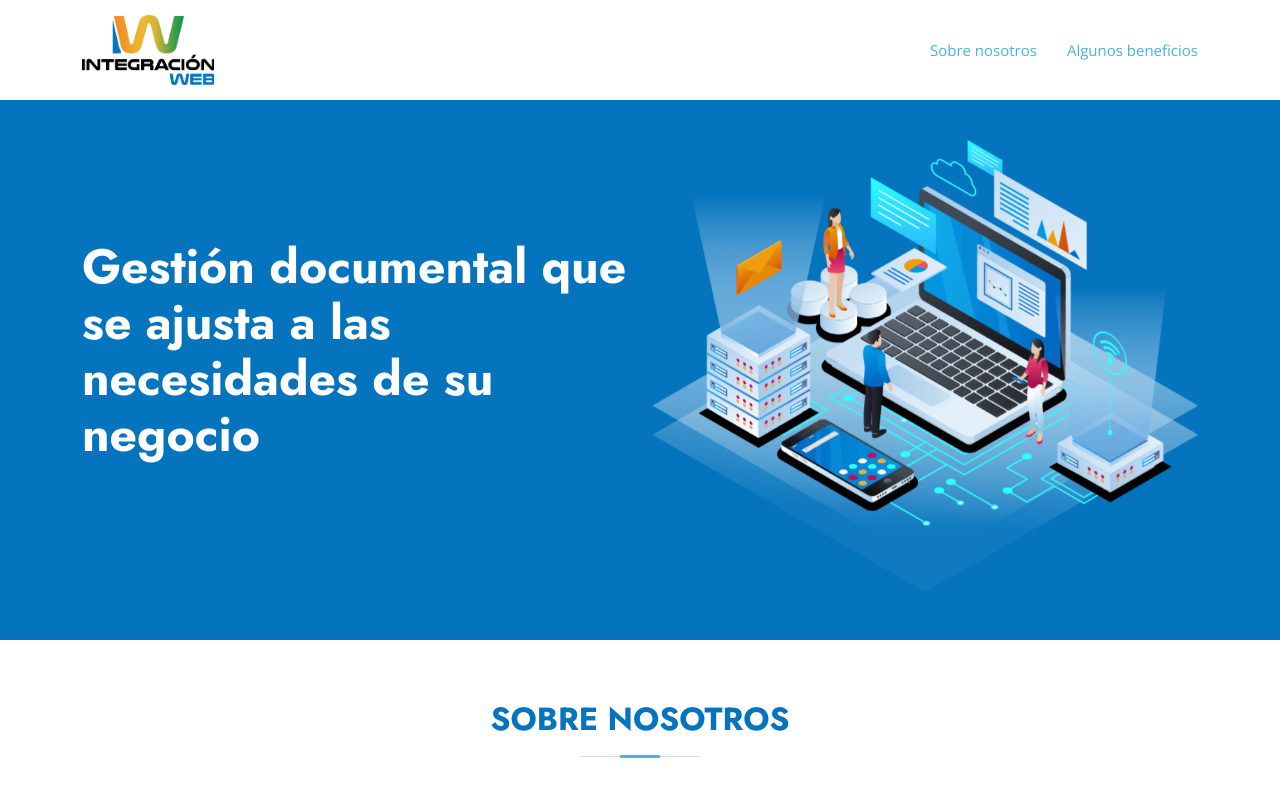
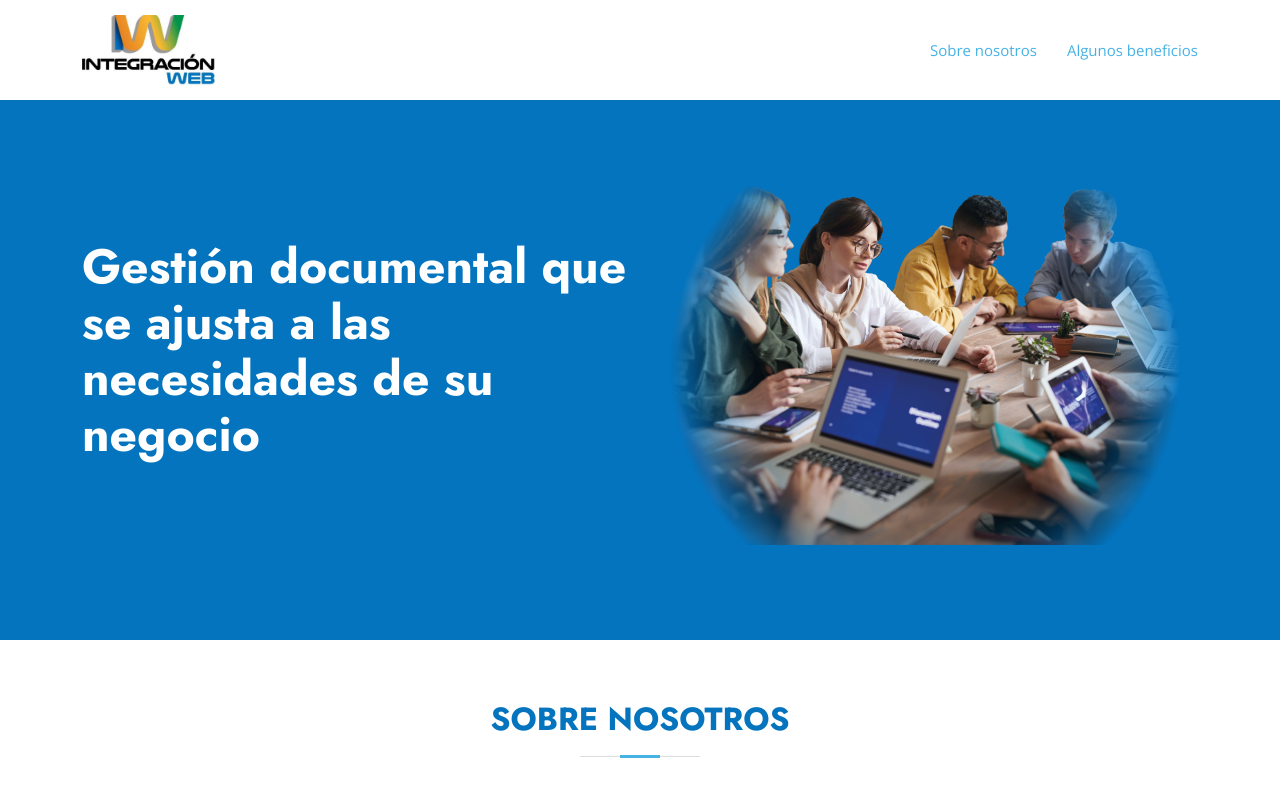
Before and after one commit to rucardona16/rucardona16.github.io, a plain HTML site: page index.html in a window 1280 px wide. Shown: the top 800 px of the page. Drawn offline with nearby package versions, Linux system fonts and the light colour scheme; a script that the page names is missing.

Commit message:
cambios imagernes

```diff
--- a/index.html
+++ b/index.html
@@ -46,7 +46,7 @@
 
       <!--<h1 class="logo me-auto"><a href="index.html">Arsha</a></h1>-->
       <!-- Uncomment below if you prefer to use an image logo -->
-      <a href="index.html" class="logo me-auto"><img src="assets/img/logo2.png" alt="" class="img-fluid"></a>
+      <a href="index.html" class="logo me-auto"><img src="assets/img/logo4.jpg" alt="" class="img-fluid"></a>
 
       <nav id="navbar" class="navbar">
         <ul>
@@ -72,7 +72,7 @@
           </div>-->
         </div>
         <div class="col-lg-6 order-1 order-lg-2 hero-img" data-aos="zoom-in" data-aos-delay="200">
-          <img src="assets/img/hero-img.png" class="img-fluid animated" alt="">
+          <img src="assets/img/mesa_trabajo.png" class="img-fluid animated" alt="">
         </div>
       </div>
     </div>
```
Also changed, not shown: assets/img/logo3.jpg (added), assets/img/logo4.jpg (added), assets/img/mesa_trabajo.png (added), 1 other file.
